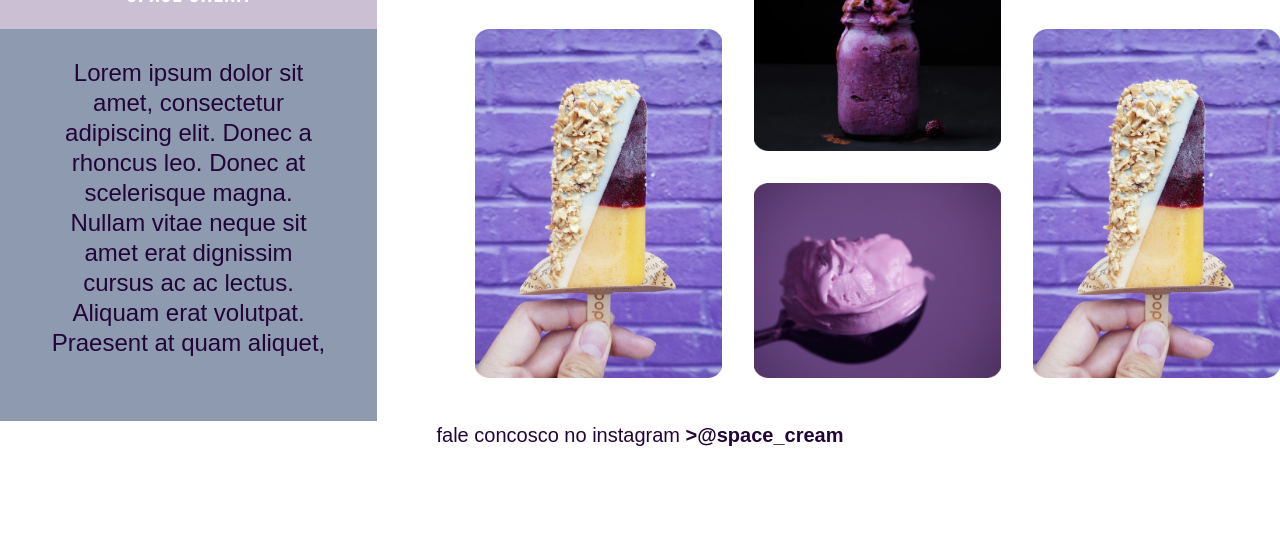
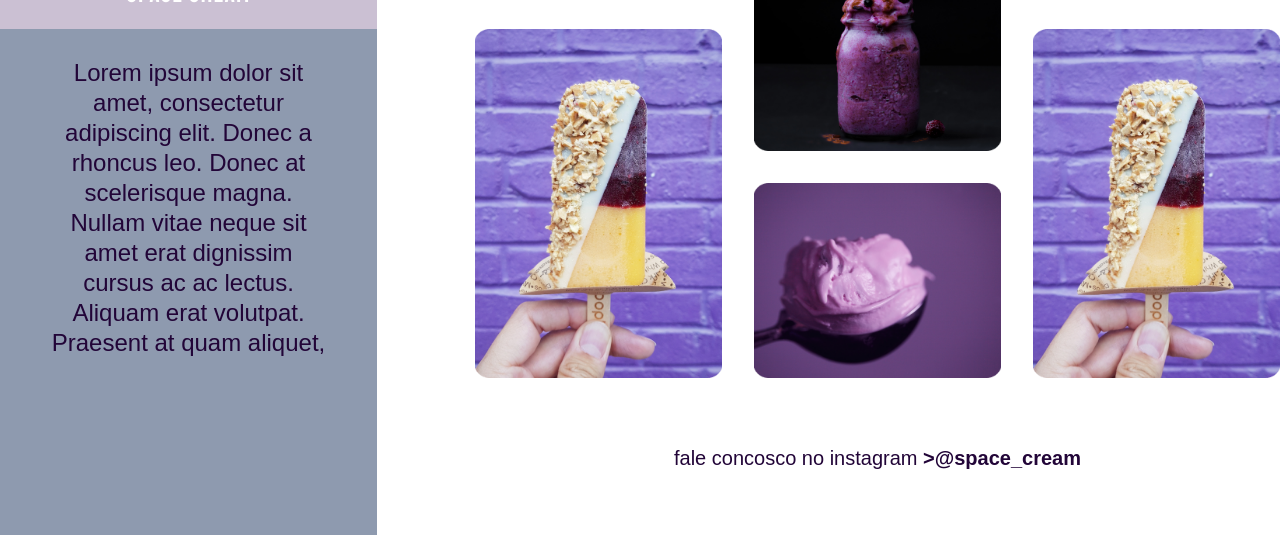
Before and after one commit to EvertonSouza12/spacecream, a plain HTML site: page index.html in a window 1280 px wide. Shown: the part 262-800 px from the top of the page. Drawn offline with Linux system fonts and the light colour scheme; a web font is replaced by a local one.

Commit message:
footer centralizado

```diff
--- a/index.html
+++ b/index.html
@@ -51,10 +51,12 @@
         </div>
 
       </div>
+      <footer>
+        <p>fale concosco no instagram <strong>>@space_cream</strong></p>
+      </footer>
     </main>
+
   </div>
-  <footer>
-    <p>fale concosco no instagram <strong>>@space_cream</strong></p>
-  </footer>
+
 </body>
 </html>
--- a/style.css
+++ b/style.css
@@ -103,7 +103,7 @@ main{
   }
 }
 
-@media(min-width:900px){
+@media(min-width:700px){
   .page{
     display: flex;
     gap: 9.8rem;
@@ -178,9 +178,7 @@ main{
     font-weight: 400;
     font-size: 14px;
     line-height: 28px;
-
-
-    text-align: center;
+    margin-top: 5rem;
 
     color: #4A4E69;
   }
```
